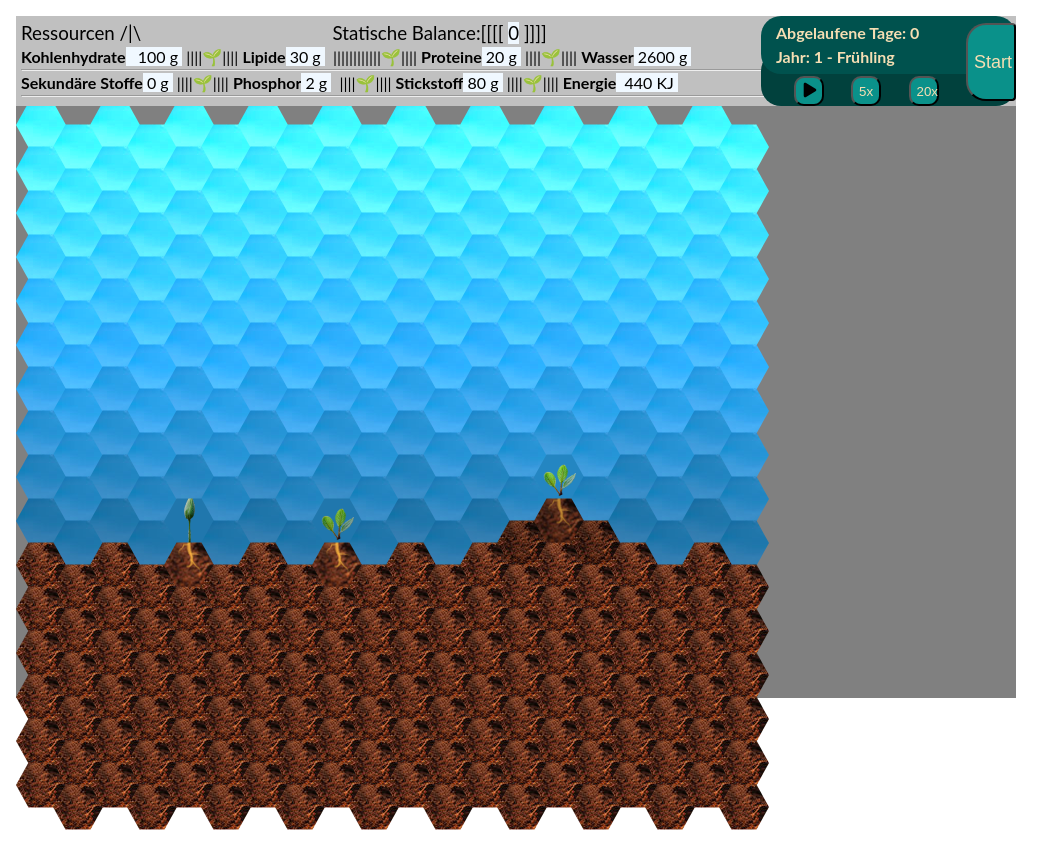
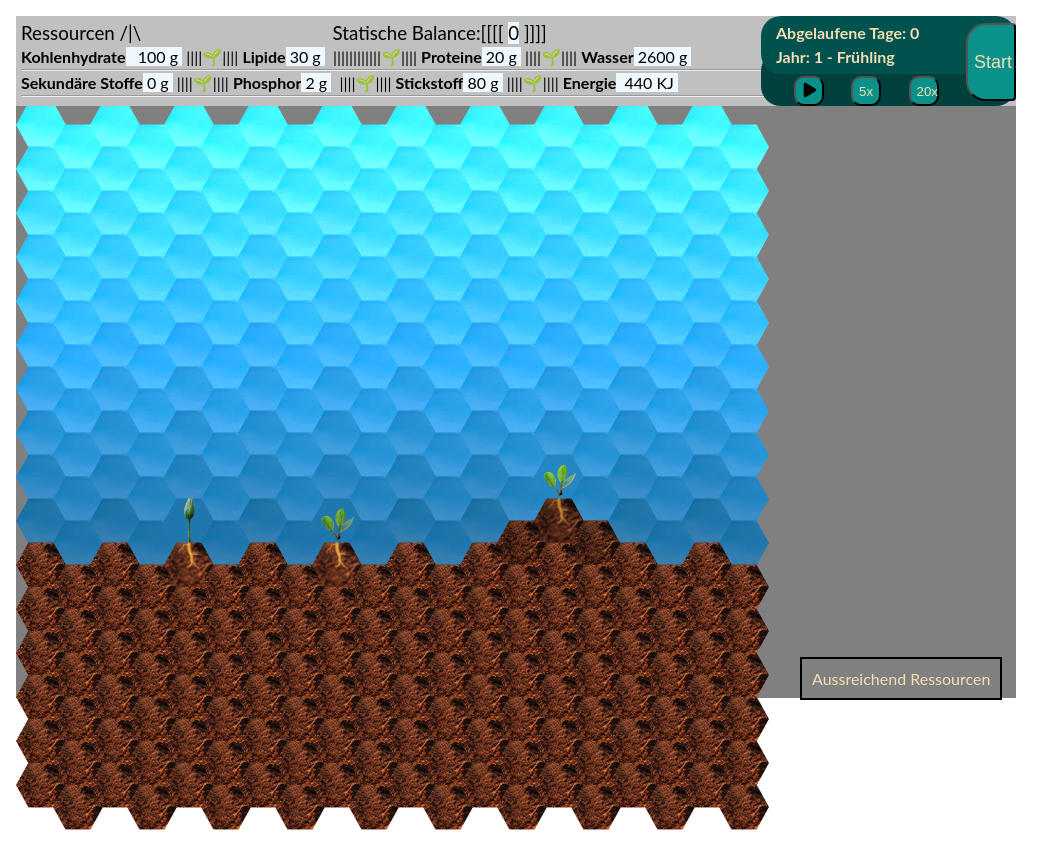
Before and after one commit to mullerow/PLANTAS-Vue, a Vue app: page / in a window 1280 px wide. Shown: the top 868 px of the page, without its empty margins (0-1063 px from the left). Built offline with nearby package versions, Linux system fonts and the light colour scheme.

Commit message:
feat: it is now displayed that sufficient resources are available for an expansion

```diff
--- a/src/components/resourcesScreen.vue
+++ b/src/components/resourcesScreen.vue
@@ -61,6 +61,12 @@
       <hr />
     </div>
   </div>
+  <h4
+    class="display-sufficent-resources"
+    v-if="this.store.resourcesData.currentAmounts.sufficentResources"
+  >
+    Aussreichend Ressourcen
+  </h4>
 </template>
 
 <script>
@@ -186,6 +192,16 @@ export default {
   background-color: #0a918a;
   color: wheat;
 }
+.display-sufficent-resources {
+  position: absolute;
+  z-index: 20;
+  bottom: 100px;
+  left: 800px;
+  color: wheat;
+  border: 2px solid black;
+  margin-right: 20px;
+  padding: 10px;
+}
 
 b {
   font-weight: bold;
--- a/src/stores/store.js
+++ b/src/stores/store.js
@@ -391,10 +391,8 @@ export const storeData = defineStore('store', {
                     this.playgroundData.XCoordinateNeighbourHexagonSmallestChainNumber <
                     hexagon.hexagonXCoordinate
                   ) {
-                    console.warn('hab dich!')
                     hexagon.backgroundImage = stemLvl1_3_146
                   } else {
-                    console.warn('hab dich nicht!!')
                     hexagon.backgroundImage = stemLvl1_3_124
                   }
                 } else {
@@ -402,15 +400,12 @@ export const storeData = defineStore('store', {
                     this.playgroundData.XCoordinateNeighbourHexagonSmallestChainNumber >
                     hexagon.hexagonXCoordinate
                   ) {
-                    console.warn('hab dich!')
                     hexagon.backgroundImage = stemLvl1_3_124
                   } else {
-                    console.warn('hab dich nicht!!')
                     hexagon.backgroundImage = stemLvl1_3_146
                   }
                 }
               }
-
               break
             } else if (concatinatedmutatedPositions === '1246') {
               hexagon.backgroundImage = stemLvl1_4_1246
```
